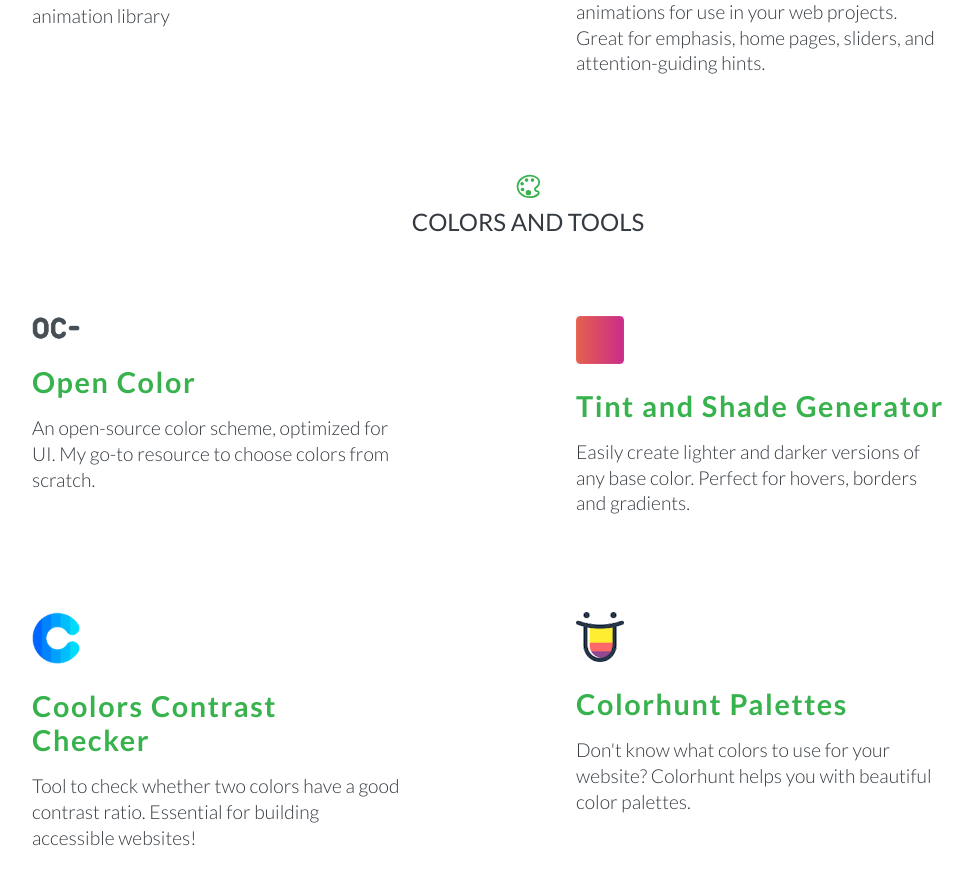
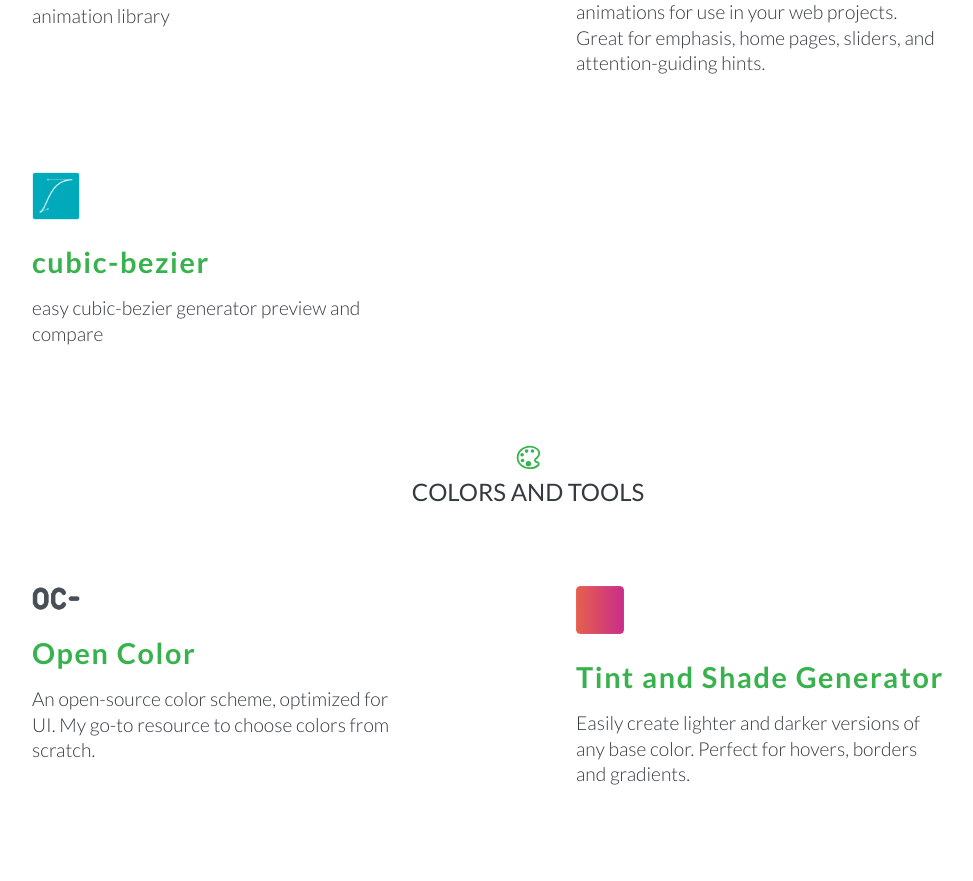
Before and after one commit to Nasaee/web-tools, a React (Vite) app: page / in a window 1280 px wide. Shown: the part 1703-2584 px from the top of the page, without its empty margins (112-1085 px from the left). Built offline with nearby package versions, Linux system fonts and the light colour scheme.

Commit message:
add css card cubic

```diff
--- a/src/assets/section-css/index.js
+++ b/src/assets/section-css/index.js
@@ -2,5 +2,6 @@
 import tachyons from './tachyons.png';
 import animateCSS from './animateCSS.png';
 import tailwind from './tailwind.png';
+import cubic from './cubic.png';
 
-export { animista, tachyons, animateCSS, tailwind };
+export { animista, tachyons, animateCSS, tailwind, cubic };
--- a/src/data.jsx
+++ b/src/data.jsx
@@ -1,11 +1,6 @@
 import {hatchful,heroicons,ionicons,logo,reactICon,} from './assets/section-icons/'; // prettier-ignore
 import { FaRegPaperPlane } from 'react-icons/fa';
-import {
-  animista,
-  tachyons,
-  animateCSS,
-  tailwind,
-} from './assets/section-css/';
+import {animista,tachyons,animateCSS,tailwind,cubic} from './assets/section-css/'; // prettier-ignore
 import { DiCss3 } from 'react-icons/di';
 import {opencolor, maketintsandshades, coolors, colorhunt} from './assets/section-colors/' // prettier-ignore
 import { IoColorPaletteOutline } from 'react-icons/io5';
@@ -84,6 +79,12 @@
         description:
           'A library of ready-to-use, cross-browser animations for use in your web projects. Great for emphasis, home pages, sliders, and attention-guiding hints.',
       },
+      {
+        name: 'cubic-bezier',
+        link: 'https://cubic-bezier.com/#.17,.67,.83,.67',
+        icon: cubic,
+        description: 'easy cubic-bezier generator preview and compare',
+      },
     ],
   },
   {
```
Also changed, not shown: src/assets/section-css/cubic.png (added).
